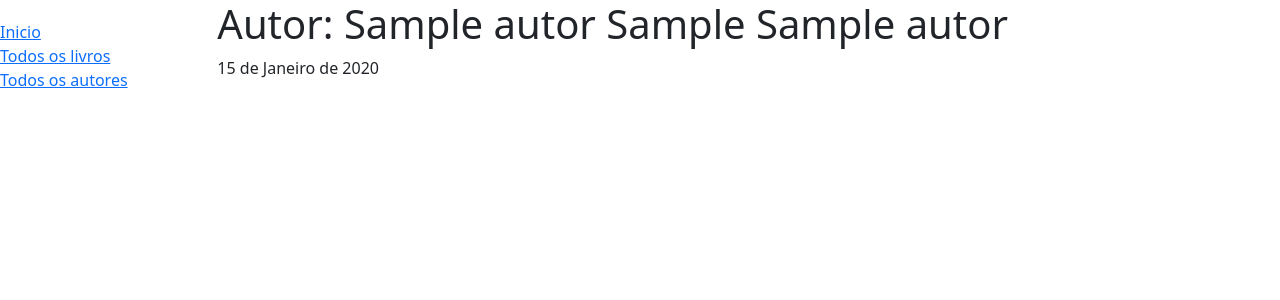
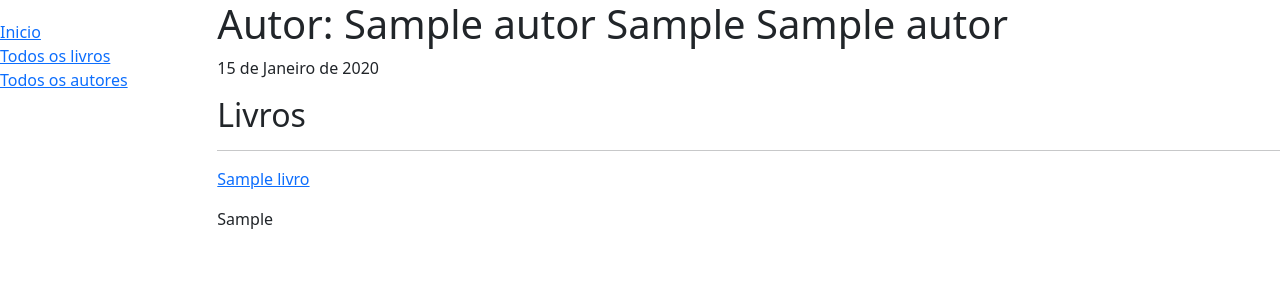
Before and after one commit to ciparthur/Biblioteca_local, a Django app: page /autores/1 in a window 1280 px wide. Shown: the top 300 px of the page. Run offline with Django 4.2, Linux system fonts and the light colour scheme; tables that the repository leaves empty hold one stand-in row (values such as "Sample post").

Commit message:
Criado a página 'autor.html' Mais algumas correções no modelo Autor

```diff
--- a/catalogo/models.py
+++ b/catalogo/models.py
@@ -74,7 +74,7 @@ class Autor(models.Model):
     """Um modelo que representa um autor"""
     nome = models.CharField(max_length=100)
     sobrenome = models.CharField(max_length=100)
-    preposicao = models.CharField(max_length=5, null=True, blank=True)
+    preposicao = models.CharField('Preposição', max_length=5, null=True, blank=True)
     data_nascimento = models.DateField('Data de nascimento', null=True, blank=True)
     data_morte = models.DateField('Morte', null=True, blank=True)
 
--- a/catalogo/templates/catalogo/autor.html
+++ b/catalogo/templates/catalogo/autor.html
@@ -14,5 +14,16 @@
     </h1>
     <p>{{ autor.data_nascimento }}</p>
 
-
+    <h2>Livros</h2>
+    <hr>
+    {% if autor.livro_set %}
+        {% for livro in autor.livro_set.all %}
+            <p>
+                <a href="{% url 'livro-detalhes' livro.pk %}">{{ livro.titulo }}</a>
+                {{ livro.sumario | linebreaks}}
+            </p>
+        {% endfor %}
+    {% else %}
+        <p>Não há livros desse autor na biblioteca :(</p>
+    {% endif %}
 {% endblock %}
```
